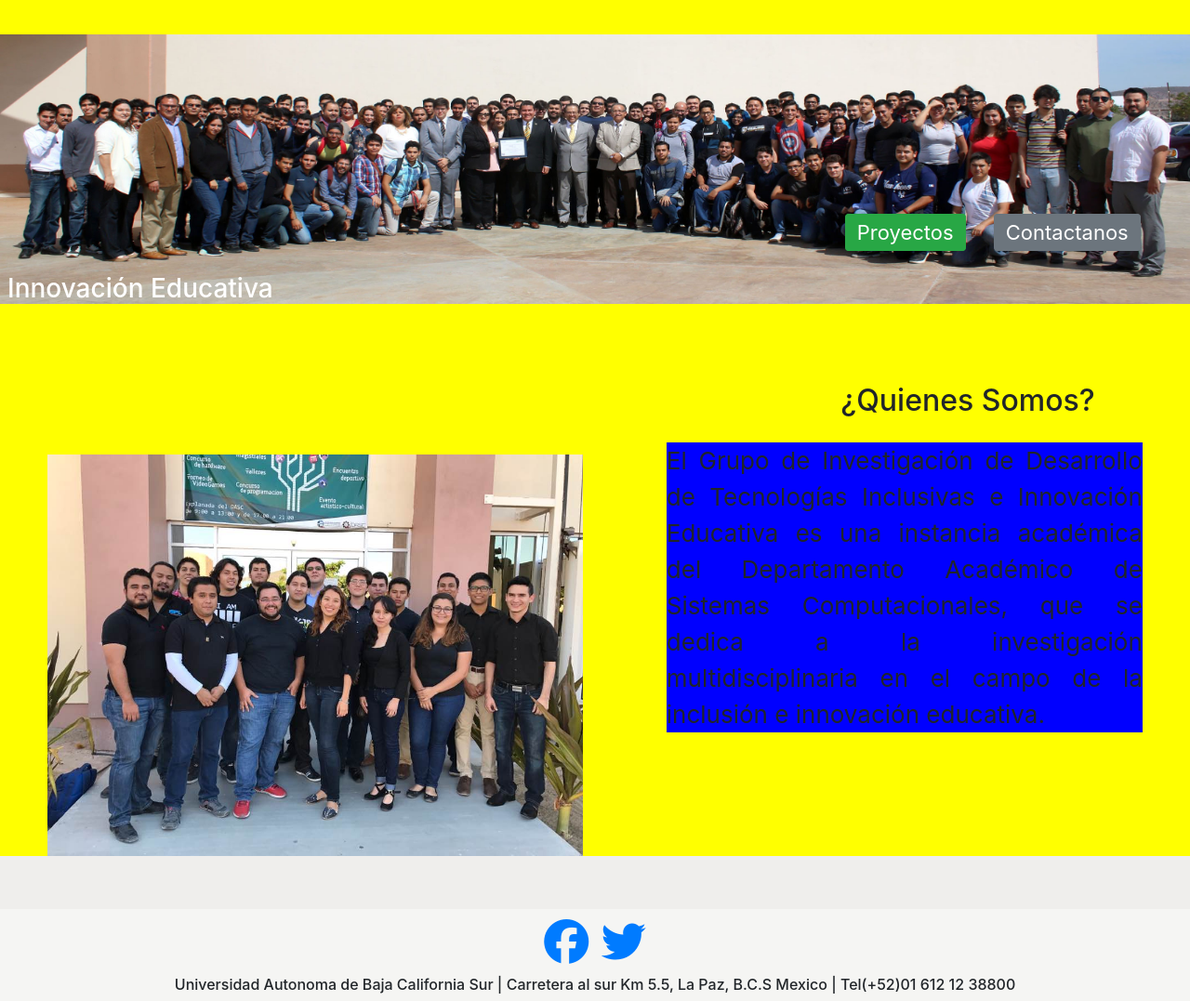
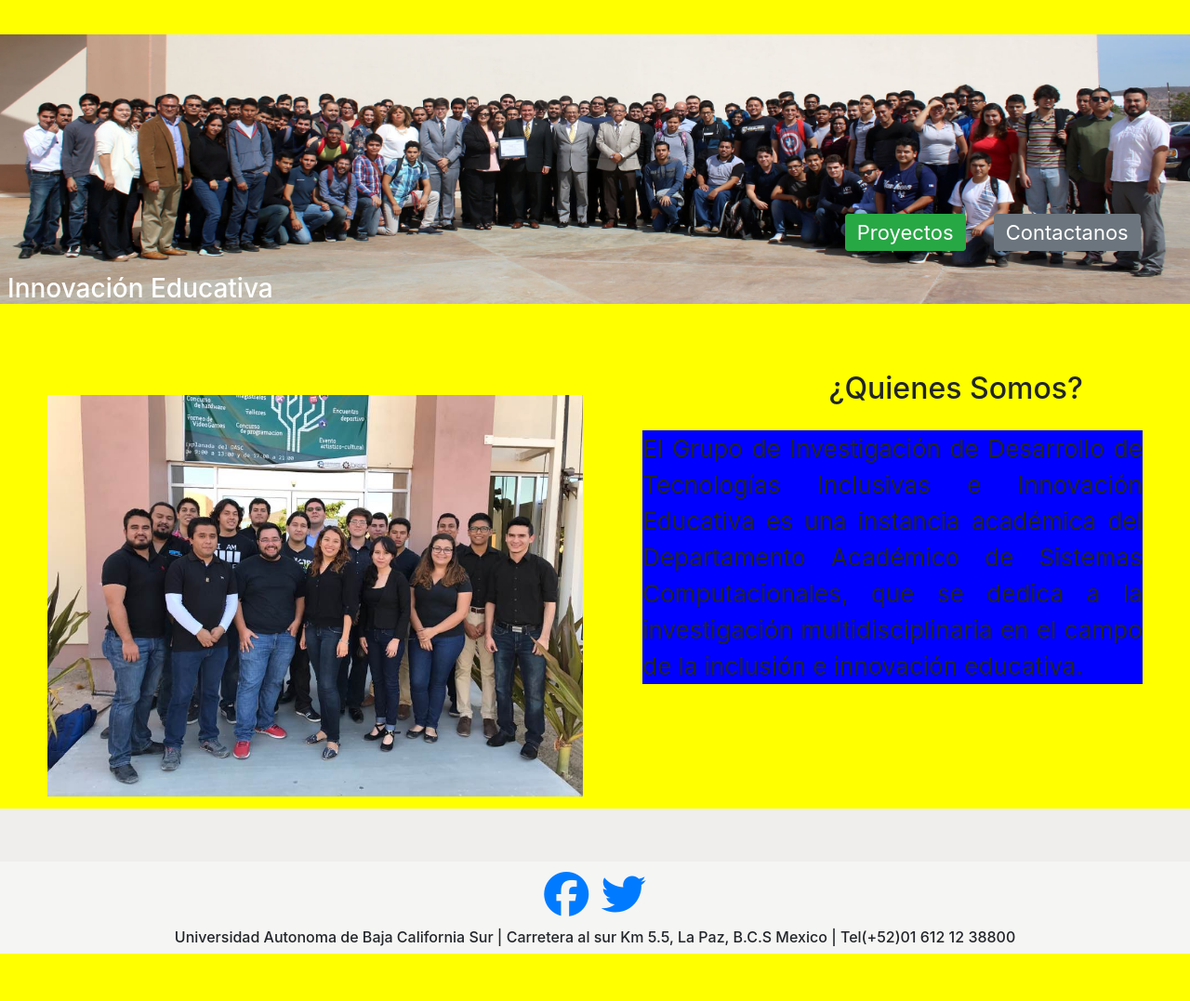
Before and after one commit to SaulHernandez230/GIDTIITEC, a PHP site: page / in a window 1280 px wide. Shown: the part 217-1294 px from the top of the page at 93% size. After the commit the page ends 1243 px from the top, so only its background shows below. Run offline with PHP 8.4, Linux system fonts and the light colour scheme; some libraries are stand-ins or nearby versions.

Commit message:
inicio responsive

```diff
--- a/Sources/CSS/home.css
+++ b/Sources/CSS/home.css
@@ -34,9 +34,9 @@
   #Home h1, #Home #imgWelcome{ display: initial; margin: 0; width:100%;}
   #Home h1{position:relative; left:8px; bottom: 25px; font-size: 17px; color:white;}
   #Home a{display: initial; position:relative; margin: 0% 1%; left:65%; top:160px;font-size: 17px;}
-  #Home img{ float:left; margin: 10% 0% 0 4%; width: 45%;}
-  #Home h2{ float: right; margin: 4% 8% 2% 0;}
-  #Home p{ float: right; margin: 0 4%; width: 40%; font-size: 19px;}
+  #Home img{ float:left; margin: 5% 0% 1% 4%; width: 45%;}
+  #Home h2{ float: right; margin: 3% 9% 2% 0;}
+  #Home p{ float: right; margin: 0 4%; width: 42%; font-size: 18px;}
   #Home #imgWelcome{max-height: 200px; }
 }
 
```
